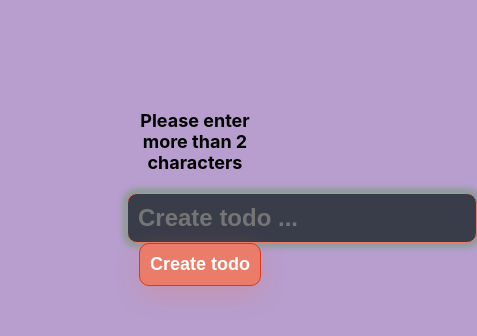
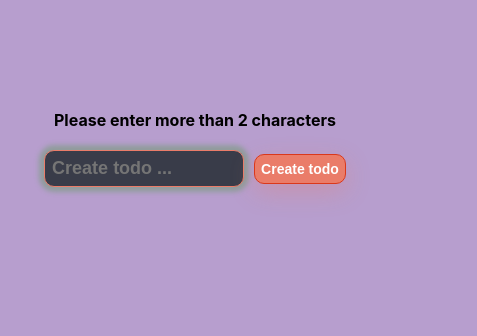
Before and after one commit to Ramazon-hub/i-todo-react-app, a React (Create React App) app: page / in a window 390 px wide. Shown: the top 336 px of the page, 477 px wide, since content can reach past the window. Built offline with nearby package versions, Linux system fonts and the light colour scheme.

Commit message:
finished responsive

```diff
--- a/src/components/Todo/Todo.css
+++ b/src/components/Todo/Todo.css
@@ -19,7 +19,7 @@ body{
     font-weight: bold;
 }
 .todo-form{
-    width: 40%;
+    width: 500px;
     margin-left: auto;
     margin-right: auto;
     text-align: center;
@@ -29,7 +29,6 @@ body{
 .todo-input{
     padding: 10px;
     border-radius: 10px;
-    border: none;
     outline: none;
     background-color: #393C49;
     box-shadow: 0px 0px 5px 5px rgb(144 156 156);
@@ -111,3 +110,51 @@ body{
 .check-text{
     color:#EA7C69 ;
 }
+@media only screen and (max-width:500px){
+    .alert{
+        margin-bottom: 20px;
+        font-size: 16px;
+    }
+    .todo-form{
+        width: 350px;
+        padding: 10px;
+        margin-top: 100px;
+    }
+    .todo-input{
+        padding: 7px;
+        font-size: 18px;
+        width: 200px;
+
+    }
+    .create-todo-btn{
+        font-size: 14px;
+        padding: 6px;
+        margin-left: 10px;
+    }
+    .todo-list{
+        width: 80%;
+        margin-left: auto;
+        margin-right: auto;
+        margin-top: 10px;
+        height: 60vh;
+        padding-right: 0px;
+    }
+
+    .todo-list__item{
+        margin-top: 10px;
+        padding: 0 20px;
+    }
+    .todo__text{
+        padding: 10px 10px 10px auto;
+        font-size: 16px;
+
+    }
+    .delete-todo{
+        padding: 5px 6px;
+        margin-left: 20px;
+
+    }
+    .edit-todo{
+        padding: 5px 5px;
+    }
+}
--- a/src/components/Todo/Todo.js
+++ b/src/components/Todo/Todo.js
@@ -107,7 +107,7 @@ function Todo(){
                                         className="delete-todo"
                                         onClick={deleteClick}
                                         data-id={e.id}>
-                                            <DeleteSvg/>
+                                            <DeleteSvg className="del"/>
                                         </button>
                                       </li>
 
```
Also changed, not shown: 1 other file (tests, documents, lock files or other folders).
